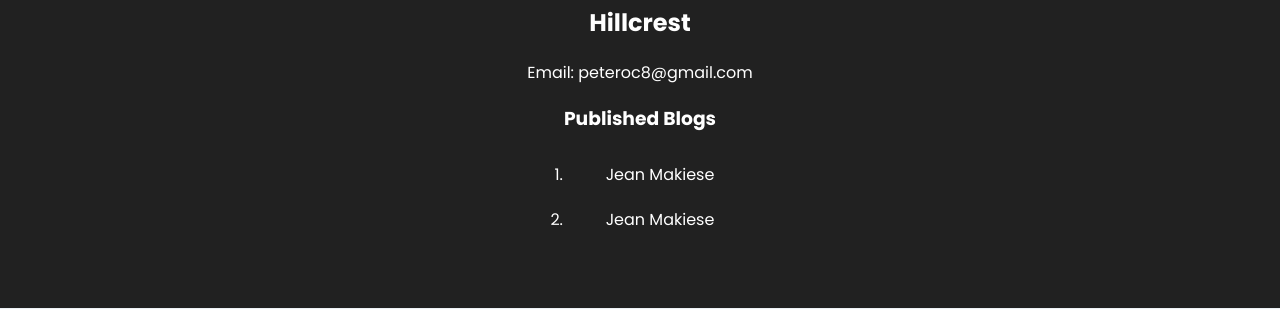
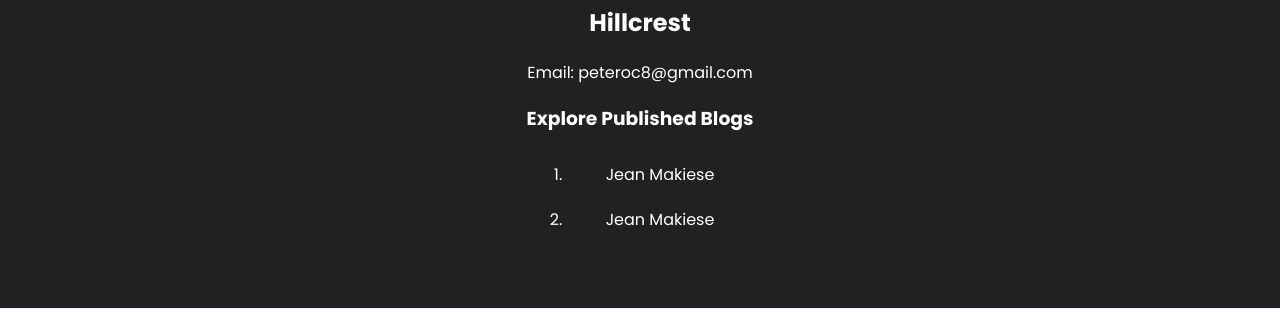
Before and after one commit to Hillcrest01/alumni_prototype, a Flask app: page /user/2 in a window 1280 px wide. Shown: the part 227-536 px from the top of the page. Run offline with Flask 3, Linux system fonts and the light colour scheme; some libraries are stand-ins or nearby versions.

Commit message:
fix: Fixed typo in the bloggers

```diff
--- a/website/templates/blogger.html
+++ b/website/templates/blogger.html
@@ -8,7 +8,7 @@
     <h2>{{ user.username }}</h2>
     <p>Email: {{ user.email_address }}</p>
 
-    <h3>Published Blogs</h3>
+    <h3>Explore Published Blogs</h3>
     <ol>
         {% for blog in blogs %}
         <li style="padding: 10px;"><a href="{{ url_for('views.blog_detail', blog_id=blog.id) }}">{{ blog.title }}</a></li>
```
